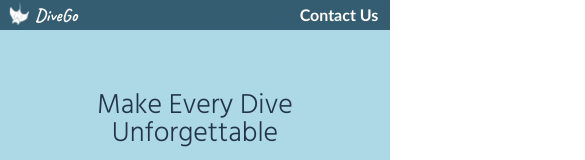
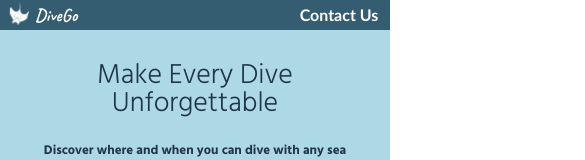
Before and after one commit to Freem11/DiveGoLanding, a React (Vite) app: page / in a window 390 px wide. Shown: the top 160 px of the page, 585 px wide, since content can reach past the window. Built offline with nearby package versions, Linux system fonts and the light colour scheme.

Commit message:
body div implimented

```diff
--- a/src/App.css
+++ b/src/App.css
@@ -2,6 +2,12 @@
 
 body {
   background-color: #add8e6;
+  overflow-x: hidden;
+  position: relative;
+}
+
+.wrapperdivMain{
+  width: 100vw;
   overflow-x: hidden;
 }
 
--- a/src/App.jsx
+++ b/src/App.jsx
@@ -15,6 +15,7 @@ import "./App.css";
 
 function App() {
   return (
+    <div className="wrapperdivMain">
     <div style={{ minHeight: "1000px", maxHeight: "auto" }}>
       <Logo />
 
@@ -48,6 +49,7 @@ function App() {
         <CallToActionsB />
       </div>
     </div>
+    </div>
   );
 }
 
--- a/src/components/logo.css
+++ b/src/components/logo.css
@@ -48,18 +48,18 @@
 
     .logocontainer {
         display: flex;
-        position: fixed;
+        /* position: fixed; */
         flex-direction: row;
         background-color: #355d71;
         height: 30px;
         width: 100vw;
-        position: sticky;
+        /* position: sticky; */
         top: 0;
         z-index: 2;
       }
 
       .mantalogo {
-        position: fixed;
+        /* position: fixed; */
         top: 0;
         height: 23px;
         margin-left: 0px;
@@ -68,7 +68,7 @@
       }
 
       .logoname {
-        position: fixed;
+        /* position: fixed; */
         top: 0;
         font-family: Caveat, cursive;
         height: 40px;
@@ -79,7 +79,7 @@
       }
 
       .buttonstyler{
-        position: fixed;
+        /* position: fixed; */
         top: 3px;
         right: 1px;
         height: 30px;
```
